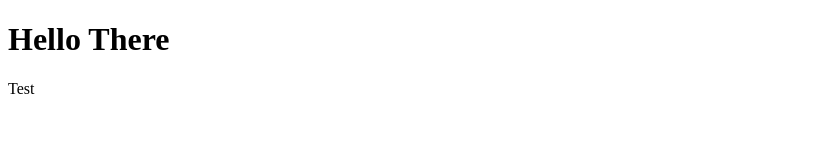
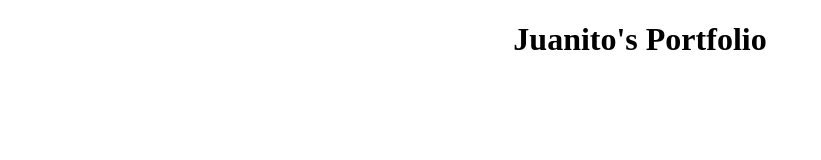
Before and after one commit to jalani20/jalani20.github.io, a plain HTML site: page index.html in a window 1280 px wide. Shown: the whole page, without its empty margins (0-821 px from the left). Drawn offline with Linux system fonts and the light colour scheme.

Commit message:
Updating Header

```diff
--- a/index.html
+++ b/index.html
@@ -4,6 +4,5 @@
 </header>
 
 <body>
-    <h1>Hello There</h1>
-    <p>Test</p>
+    <h1 style = "text-align: center; font-family: Ariall; color:black">Juanito's Portfolio</h1>
 </body>
```
